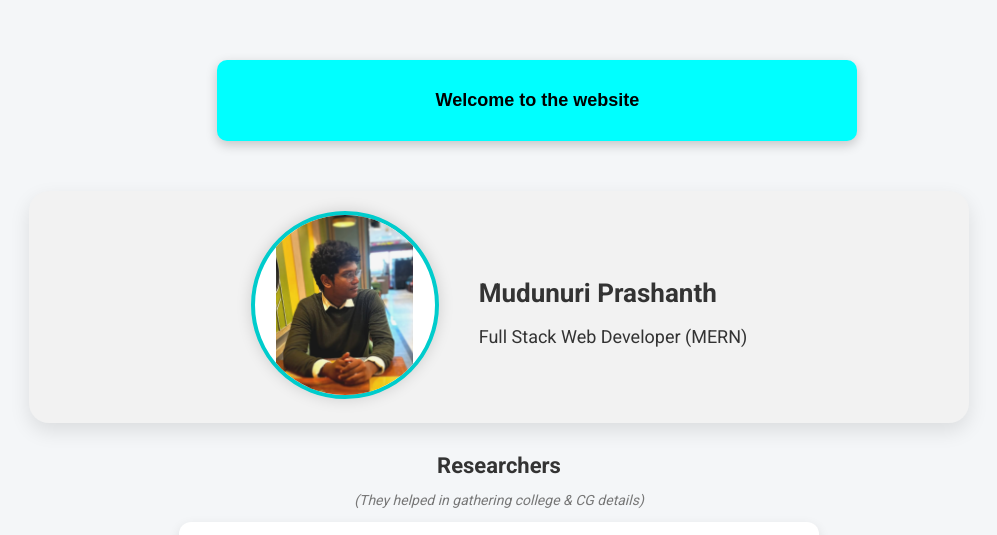
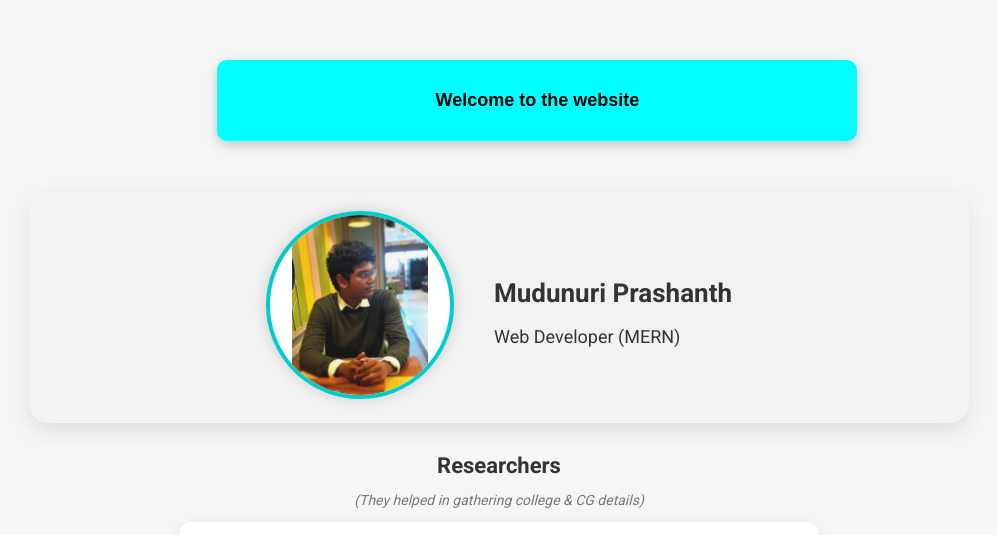
Before and after one commit to Prashanth32124/CampusKartfrontend, a React (Create React App) app: page / in a window 1280 px wide. Shown: the part 260-795 px from the top of the page, without its empty margins (141-1138 px from the left). Built offline with nearby package versions, Linux system fonts and the light colour scheme.

Commit message:
Updated Home section layout and styles for creator and researchers

```diff
--- a/src/Home.jsx
+++ b/src/Home.jsx
@@ -25,7 +25,7 @@ function Home() {
         </div>
         <div className="right-text">
           <h2>Mudunuri Prashanth</h2>
-          <p>Full Stack Web Developer (MERN)</p>
+          <p> Web Developer (MERN)</p>
         </div>
       </div>
 
```
